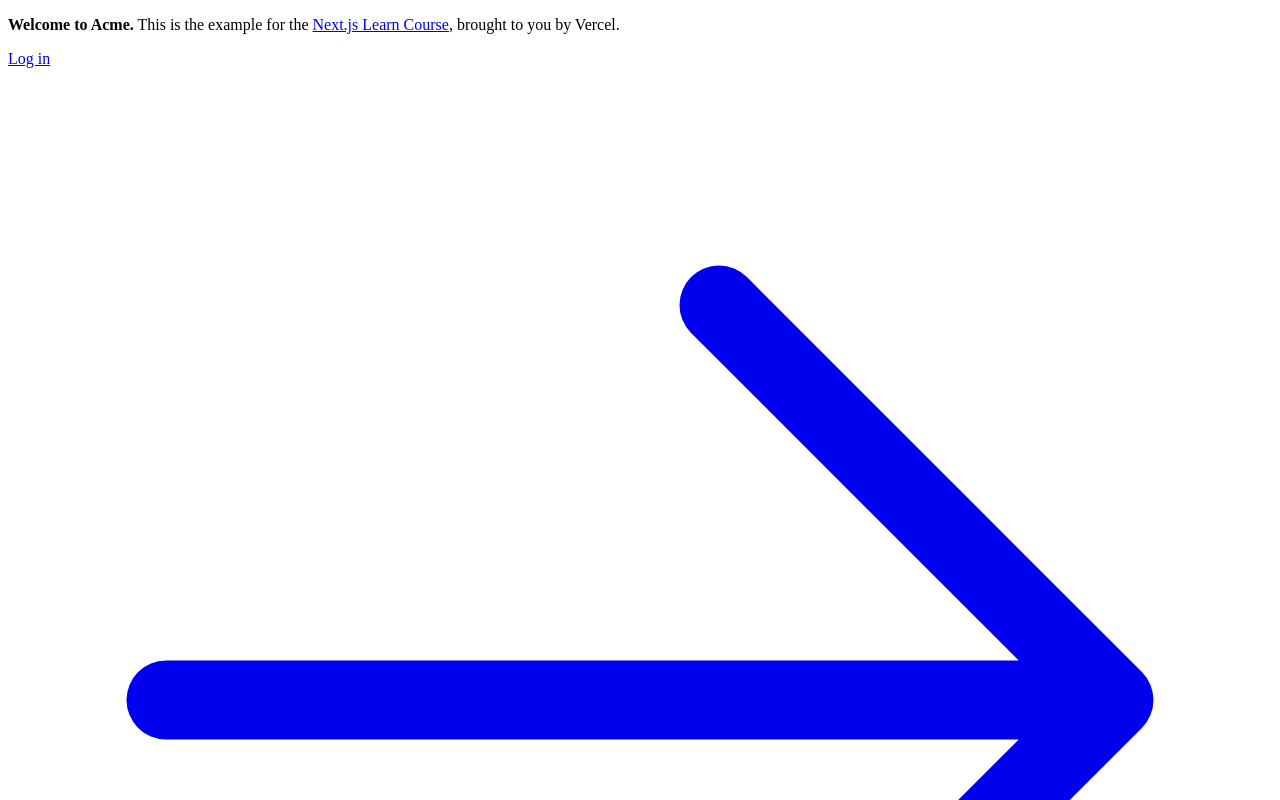
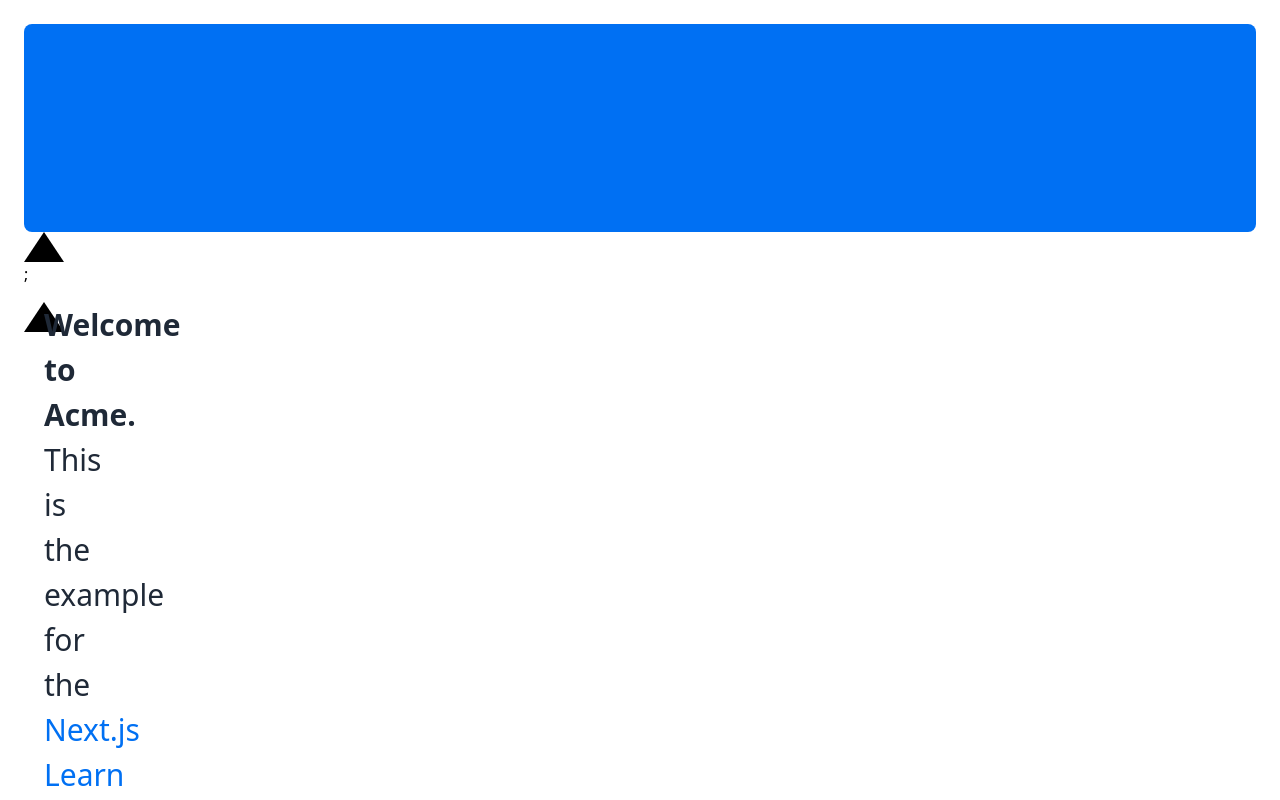
Before and after one commit to UHG27/NextJS-app, a Next.js app: page / in a window 1280 px wide. Shown: the top 800 px of the page. Built offline with nearby package versions, Linux system fonts and the light colour scheme.

Commit message:
capitulo 2

```diff
--- a/app/layout.tsx
+++ b/app/layout.tsx
@@ -1,3 +1,5 @@
+import '@/app/ui/global.css';
+
 export default function RootLayout({
   children,
 }: {
--- a/app/page.tsx
+++ b/app/page.tsx
@@ -1,6 +1,7 @@
 import AcmeLogo from '@/app/ui/acme-logo';
 import { ArrowRightIcon } from '@heroicons/react/24/outline';
 import Link from 'next/link';
+import styles from '@/app/ui/home.module.css';
 
 export default function Page() {
   return (
@@ -8,8 +9,9 @@
       <div className="flex h-20 shrink-0 items-end rounded-lg bg-blue-500 p-4 md:h-52">
         {/* <AcmeLogo /> */}
       </div>
+      <div className={styles.shape} />;
       <div className="mt-4 flex grow flex-col gap-4 md:flex-row">
-        <div className="flex flex-col justify-center gap-6 rounded-lg bg-gray-50 px-6 py-10 md:w-2/5 md:px-20">
+        <div className="h-0 w-0 border-b-[30px] border-l-[20px] border-r-[20px] border-b-black border-l-transparent border-r-transparent">
           <p className={`text-xl text-gray-800 md:text-3xl md:leading-normal`}>
             <strong>Welcome to Acme.</strong> This is the example for the{' '}
             <a href="https://nextjs.org/learn/" className="text-blue-500">
--- /dev/null
+++ b/app/ui/home.module.css
@@ -0,0 +1,7 @@
+.shape {
+    height: 0;
+    width: 0;
+    border-bottom: 30px solid black;
+    border-left: 20px solid transparent;
+    border-right: 20px solid transparent;
+  }
```
